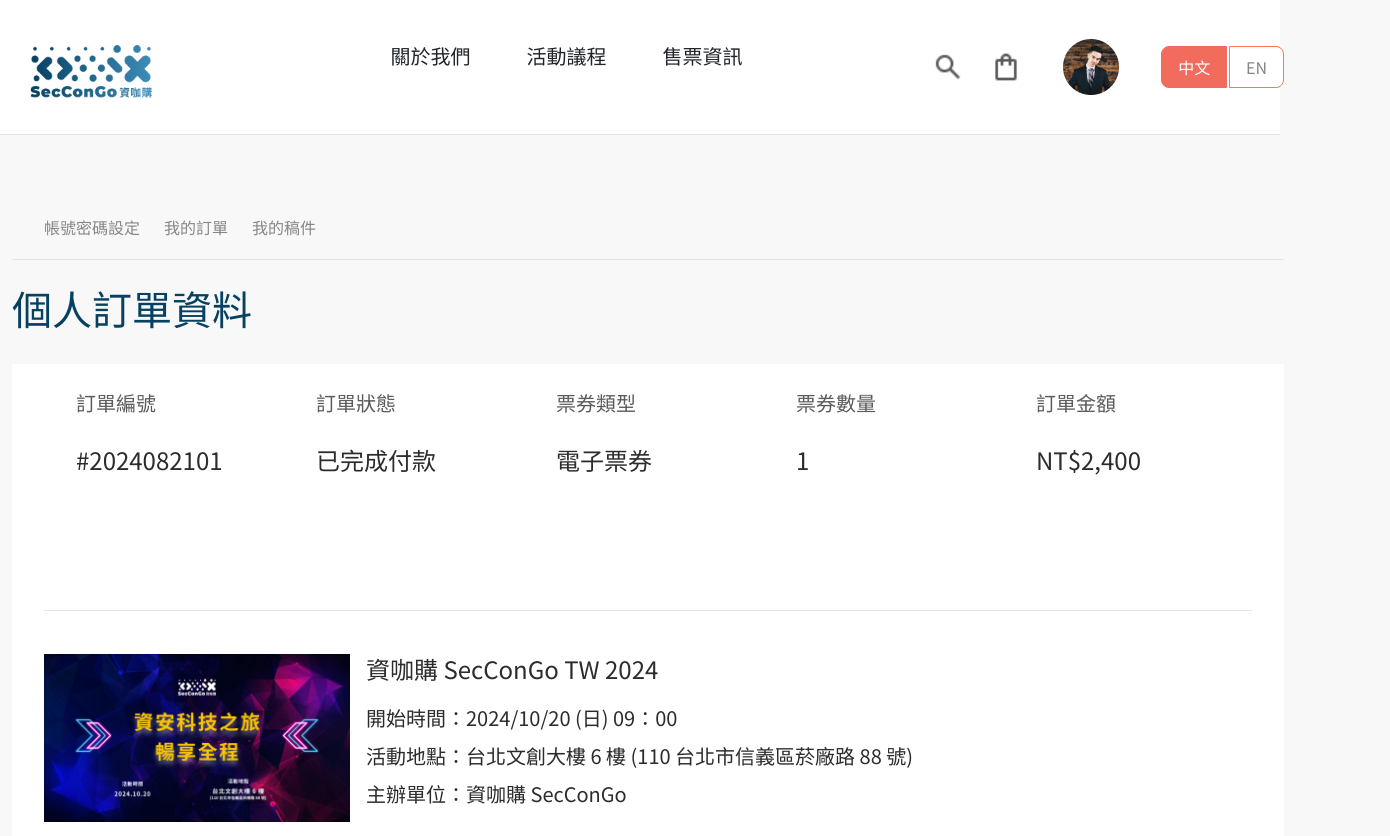
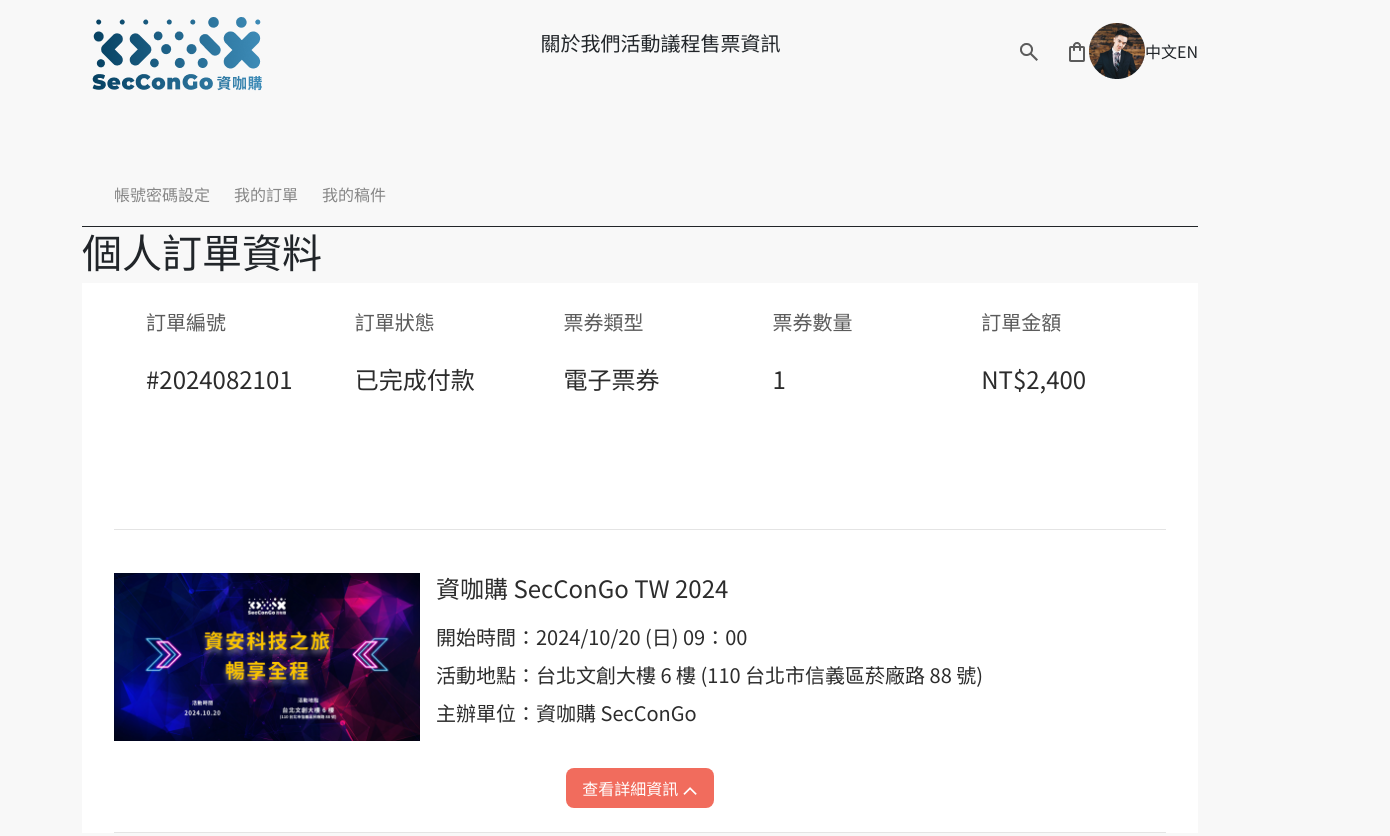
Before and after one commit to YJC0731/B-7-SecConGo, a website built with Vite: page pages/memberOrder.html in a window 1280 px wide. Shown: the top 836 px of the page, 1390 px wide, since content can reach past the window. Built offline with nearby package versions, Linux system fonts and the light colour scheme; files whose address does not match are found by name; a web font is replaced by a local one.

Commit message:
修改order.scss

```diff
--- a/assets/scss/pages/_order.scss
+++ b/assets/scss/pages/_order.scss
@@ -1,203 +1,77 @@
-/*Utilities共通樣式設定 */
-
-a {
-    display: inline-block;
-    text-decoration: none;
-    /* 文字下底線做清除*/
-    color: inherit;
-    /* 顏色給為黑色*/
-}
-
-
-/*variables 變數*/
-
-
-/*1.文字大小*/
-
-.fs-1 {
-    font-size: 40px;
-}
-
-.fs-2 {
-    font-size: 32px;
-}
-
-.fs-3 {
-    font-size: 28px;
-}
-
-.fs-4 {
-    font-size: 24px;
-}
-
-.fs-5 {
-    font-size: 20px;
-}
-
-.fs-6 {
-    font-size: 16px;
-}
-
-
-/*2.色系*/
-
-:root {
-    --primary500: #064162;
-    --primary300: #3D8BB7;
-    --primary100: #B9E6FF;
-    --secondary500: #F16C5D;
-    --secondary100: #FCF1F0;
-    --Supportyellow600: #FB9700;
-    --Supportyellow500: #FBC400;
-    --Supportyellow100: #FDF7E0;
-    --Supportgreen500: #289C8A;
-    --Neutral900: #2C2C2C;
-    --Neutral800: #5B5B5B;
-    --Neutral700: #868686;
-    --Neutral600: #A7A7A7;
-    --Neutral500: #BEBEBE;
-    --Neutral400: #D1D1D1;
-    --Neutral300: #E4E4E4;
-    --Neutral200: #F0F0F0;
-    --Neutral100: #F8F8F8;
-    --Neutral50: #FFFFFF;
-}
-
-
-/* 3.網頁外容器 */
-
-.container {
-    /*左右增加 padding 12px，也就是說寬度會到 1320px（＝1296px+24px)*/
-    max-width: 1296px;
-    /*區塊元素&有對元素做寬度設定，因為有此設定因此該層不能加負值，負值須下在row層*/
-    margin: 0 auto;
-    /* padding-left: 12px;
-	padding-right: 12px; */
-}
-
-
-/* 4.exper-container 模組化設定 */
-
-.d-flex {
-    display: flex;
-}
-
-.text-center {
-    text-align: center;
-}
-
-.justify-content-between {
-    justify-content: space-between;
-}
-
-.align-items-center {
-    align-items: center;
-}
-
-.mr-6 {
-    margin-right: 24px;
-}
-
-.mr-10 {
-    margin-right: 40px;
-}
-
-.mb-4 {
-    margin-bottom: 16px;
-}
-
-.mb-2 {
-    margin-bottom: 8px;
-}
-
-
-/* header_navbar */
-
-.header {
-    background: #FFFFFF;
-    border-bottom: 1px solid var(--Neutral300);
-}
-
-
-/*.header-row{
-	padding-left: -12px;
-	padding-right: -12px;
-}*/
-
-.logo-deco {
-    max-width: 100%;
-    height: 102px;
-    padding: 17px 10.14px 11.83px 10.52px;
-}
-
-.list-deco {
-    width: 384px;
-    padding-top: 31px;
-    padding-bottom: 31px;
-    font-family: "Noto Sans TC";
-}
-
-.list-deco a {
-    padding-top: 10px;
-    padding-bottom: 16px;
-    font-family: "Noto Sans TC";
-}
-
-.list-deco a:hover {
-    border-bottom: 4px solid var(--Supportyellow600);
-    color: var(--Supportyellow600);
-}
-
-.nav-tools {
-    width: 352px;
-    height: 56px;
-}
-
-.tools-size {
-    width: 32px;
-    height: 32px;
-}
-
-.languageCH-btn {
-    padding: 8px 16px 8px 16px;
-    background: var(--secondary500);
-    color: var(--Neutral50);
-    font-family: "Noto Sans TC";
-    border: 1px solid #F16C5D;
-    border-top-left-radius: 8px;
-    border-bottom-left-radius: 8px;
-}
-
-.languageEN-btn {
-    padding: 8px 16px 8px 16px;
-    background: var(--Neutral50);
-    color: var(--Neutral700);
-    font-family: "Noto Sans TC";
-    border: 1px solid var(--Orange500, #FF735F);
-    border-top-right-radius: 8px;
-    border-bottom-right-radius: 8px;
-}
-
-.languageEN-btn:hover {
-    border: 1px solid #F16C5D;
-    background: var(--secondary500);
-    color: var(--Neutral50);
-}
-
+// /* header_navbar */
+// .header {
+//     background: #FFFFFF;
+//     border-bottom: 1px solid var(--Neutral300);
+// }
+// /*.header-row{
+// 	padding-left: -12px;
+// 	padding-right: -12px;
+// }*/
+// .logo-deco {
+//     max-width: 100%;
+//     height: 102px;
+//     padding: 17px 10.14px 11.83px 10.52px;
+// }
+// .list-deco {
+//     width: 384px;
+//     padding-top: 31px;
+//     padding-bottom: 31px;
+//     font-family: "Noto Sans TC";
+// }
+// .list-deco a {
+//     padding-top: 10px;
+//     padding-bottom: 16px;
+//     font-family: "Noto Sans TC";
+// }
+// .list-deco a:hover {
+//     border-bottom: 4px solid var(--Supportyellow600);
+//     color: var(--Supportyellow600);
+// }
+// .nav-tools {
+//     width: 352px;
+//     height: 56px;
+// }
+// .tools-size {
+//     width: 32px;
+//     height: 32px;
+// }
+// .languageCH-btn {
+//     padding: 8px 16px 8px 16px;
+//     background: var(--secondary500);
+//     color: var(--Neutral50);
+//     font-family: "Noto Sans TC";
+//     border: 1px solid #F16C5D;
+//     border-top-left-radius: 8px;
+//     border-bottom-left-radius: 8px;
+// }
+// .languageEN-btn {
+//     padding: 8px 16px 8px 16px;
+//     background: var(--Neutral50);
+//     color: var(--Neutral700);
+//     font-family: "Noto Sans TC";
+//     border: 1px solid var(--Orange500, #FF735F);
+//     border-top-right-radius: 8px;
+//     border-bottom-right-radius: 8px;
+// }
+// .languageEN-btn:hover {
+//     border: 1px solid #F16C5D;
+//     background: var(--secondary500);
+//     color: var(--Neutral50);
+// }
 
 /* member-options */
 
 .main {
-    background: #F8F8F8;
+    // background: #F8F8F8;
 }
 
 .member-options {
-    background: #F8F8F8;
+    // background: #F8F8F8;
 }
 
 .member-col {
     padding-top: 80px;
-    border-bottom: 1px solid var(--Neutral300);
+    border-bottom: 1px solid;
 }
 
 .options-deco li {
@@ -213,12 +87,12 @@
 }
 
 .myorder-title {
-    font-family: "Noto Sans TC";
+    // font-family: "Noto Sans TC";
     line-height: 1.2;
-    text-align: left;
-    color: #064162;
-    margin-top: 24px;
-    padding-bottom: 24px;
+    // text-align: left;
+    // color: #064162;
+    // margin-top: 24px;
+    // padding-bottom: 24px;
 }
 
 
```
